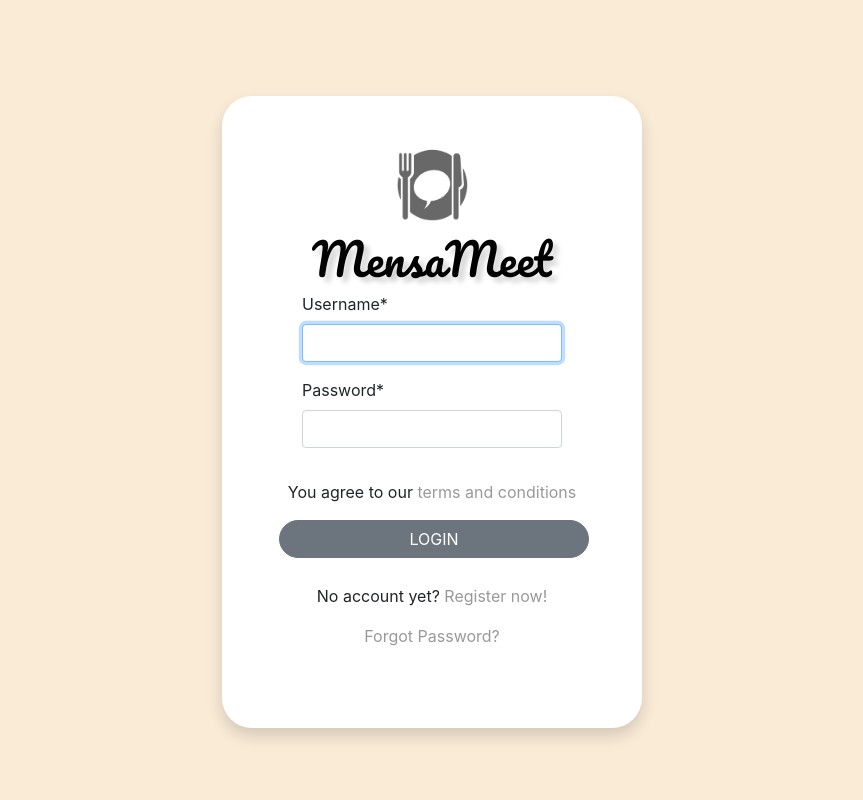
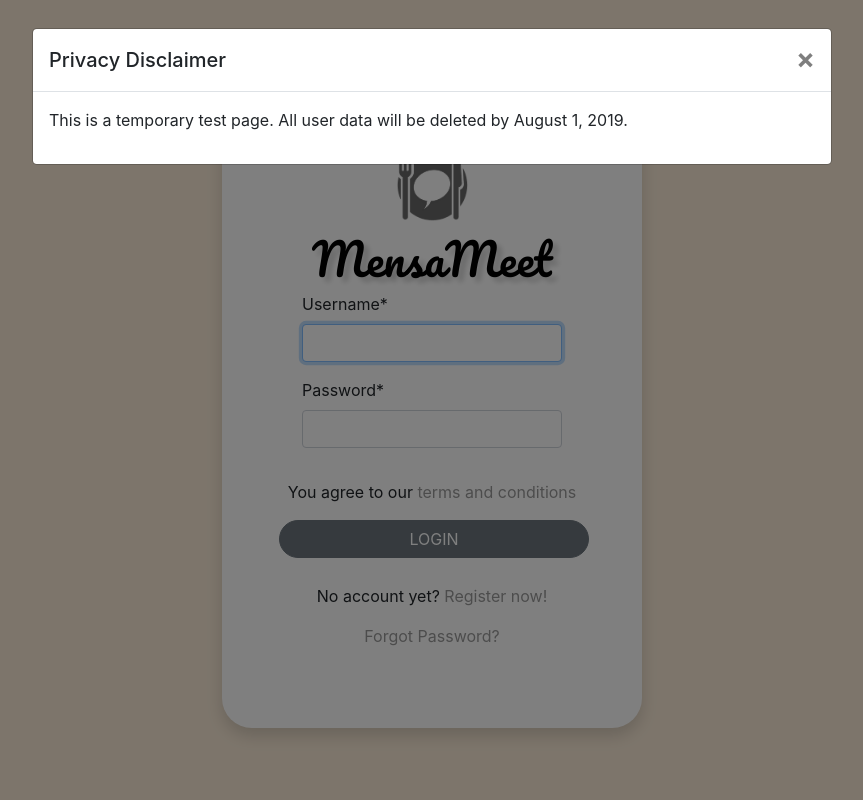
Before and after one commit to liminm/MensaMeet, a Django app: page /login/ in a window 1280 px wide. Shown: the whole page, without its empty margins (208-1071 px from the left). Run offline with Django 3.2, Linux system fonts and the light colour scheme; some libraries are stand-ins or nearby versions.

Commit message:
privacy disclaimer popup

```diff
--- a/mensameet/templates/mensameet/base.html
+++ b/mensameet/templates/mensameet/base.html
@@ -19,7 +19,31 @@
     </head>
     <body>
 
+
+
         {% block navigation %}{% endblock %}
+
+        <script> $(document).ready(function() {
+          $('#global-modal').modal('show');
+        });
+        </script>
+
+          <div class="modal fade" id="global-modal" role="dialog">
+            <div class="modal-dialog modal-lg">
+              <div class="modal-content">
+                <div class="modal-header">
+                  <h5 class= "modal-title"> Privacy Disclaimer</h5>
+                  <button type="button" class="close" style="margin-top: -16px; font-size: 28px;" data-dismiss="modal" aria-label="Close">
+                    <span aria-hidden="true">×</span>
+                  </button>
+                </div>
+                <div class = "modal-body">
+                  <p> This is a temporary test page. All user data will be deleted by August 1, 2019.
+              </div>
+            </div>
+          </div>
+        </div>
+
 
         <main role="main" class="container">
 
```
